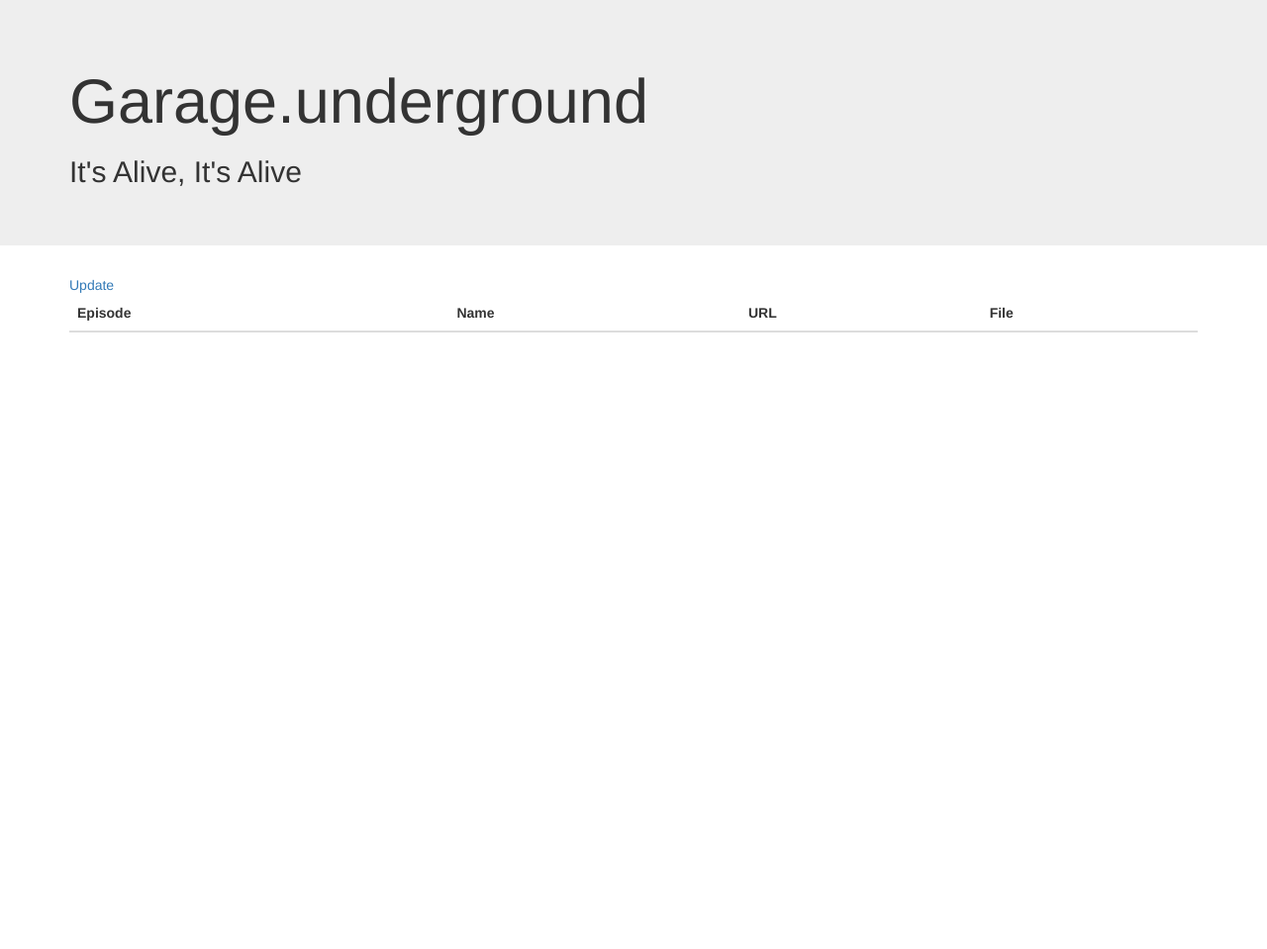
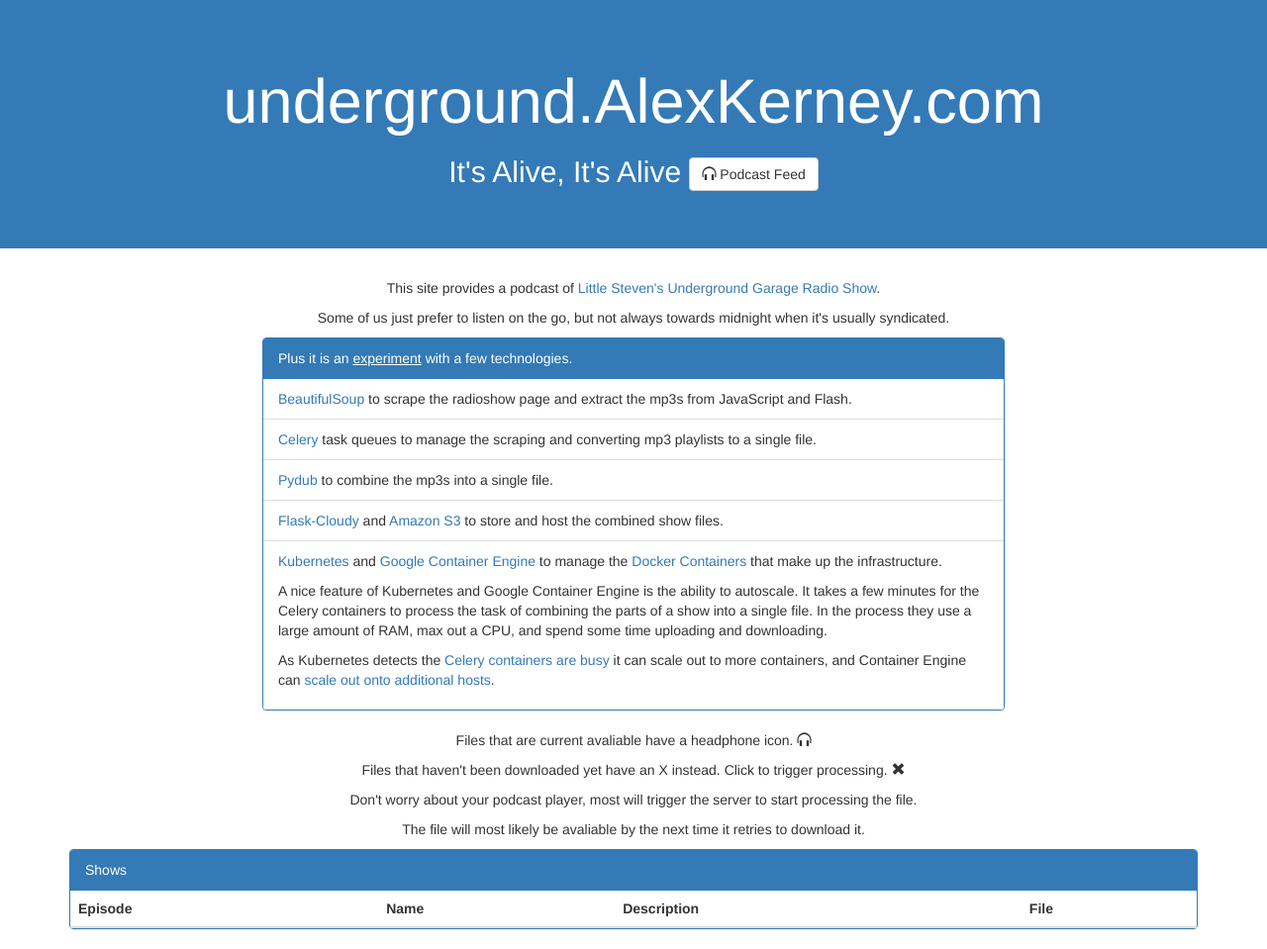
Before and after one commit to abkfenris/underground_garage, a Flask app: template app/underground_garage/templates/index.html in a window 1280 px wide. Shown: the whole page at 99% size. Before the commit the page ends 336 px from the top, so only its background shows below. Run offline with Flask 2, Linux system fonts and the light colour scheme; the template is opened without the code that fills it, so the values that code supplies are empty; some libraries are stand-ins or nearby versions.

Commit message:
Added 404 page and spruced up the index page. Fixed some feed issues too

```diff
--- a/app/underground_garage/main/views.py
+++ b/app/underground_garage/main/views.py
@@ -68,7 +68,7 @@ def mp3(episode):
     filename = '{episode}.mp3'.format(episode=s.episode)
     mp3 = storage.get(filename)
     try:
-        download_url = mp3.download_url()
+        download_url = mp3.download_url(timeout=18000)
         return redirect(download_url)
     except AttributeError:
         pl = shows.showplaylist(s.url)
--- a/app/underground_garage/templates/index.html
+++ b/app/underground_garage/templates/index.html
@@ -5,30 +5,105 @@
 {% block title %}Underground Garage Underground{% endblock %}
 
 {% block content %}
-    <div class="jumbotron">
+    <div class="jumbotron" style="background-color: #337ab7; color: white">
         <div class="container">
-            <h1>Garage.underground</h1>
-            <h2>It's Alive, It's Alive</h2>
+            <h1 class="text-center">underground.AlexKerney.com</h1>
+            <h2 class="text-center">It's Alive, It's Alive <a class="btn btn-default" href="{{ url_for('main.feed')}}"><span class="glyphicon glyphicon-headphones" aria-hidden="true"></span> Podcast Feed</a></h2>
         </div>
     </div>
 
     <div class="container">
-        <a href="{{ url_for('main.update') }}">Update</a>
+
+        <div class="row">
+            <p class="text-center">
+              This site provides a podcast of <a href="http://undergroundgarage.com">Little Steven's Underground Garage Radio Show</a>.
+            </p>
+            <p class="text-center">
+              Some of us just prefer to listen on the go, but not always towards midnight when it's usually syndicated.
+            </p>
+
+        </div>
+
+        <div class="row">
+          <div class="col-md-2">
+
+          </div>
+
+
+          <div class="col-md-8">
+            <div class="panel panel-primary">
+              <div class="panel-heading">
+                Plus it is an <a style="color: white; text-decoration: underline" href="https://github.com/abkfenris/underground_garage">experiment</a> with a few technologies.
+              </div>
+
+              <ul class="list-group">
+                <li class="list-group-item">
+                  <a href="https://beautiful-soup-4.readthedocs.io/en/latest/">BeautifulSoup</a> to scrape the radioshow page and extract the mp3s from JavaScript and Flash.
+                </li>
+                <li class="list-group-item">
+                  <a href="http://www.celeryproject.org">Celery</a> task queues to manage the scraping and converting mp3 playlists to a single file.
+                </li>
+                <li class="list-group-item">
+                  <a href="http://pydub.com">Pydub</a> to combine the mp3s into a single file.
+                </li>
+                <li class="list-group-item">
+                  <a href="https://github.com/mardix/flask-cloudy">Flask-Cloudy</a> and <a href="http://aws.amazon.com/s3/">Amazon S3</a> to store and host the combined show files.
+                </li>
+                <li class="list-group-item">
+                  <p>
+                    <a href="http://kubernetes.io">Kubernetes</a> and <a href="https://cloud.google.com/container-engine/">Google Container Engine</a> to manage the <a href="https://www.docker.com">Docker Containers</a> that make up the infrastructure.
+                  </p>
+                  <p>
+                    A nice feature of Kubernetes and Google Container Engine is the ability to autoscale.
+                    It takes a few minutes for the Celery containers to process the task of combining the parts of a show into a single file.
+                    In the process they use a large amount of RAM, max out a CPU, and spend some time uploading and downloading.
+                  </p>
+                  <p>
+                    As Kubernetes detects the <a href="https://github.com/abkfenris/underground_garage/blob/master/k8s/celery-scale.yaml">Celery containers are busy</a> it can scale out to more containers, and Container Engine can <a href="https://cloud.google.com/compute/docs/autoscaler/">scale out onto additional hosts</a>.
+                  </p>
+                </li>
+              </ul>
+            </div>
+          </div>
+
+        </div>
+
+        <div>
+          <p class="text-center">
+            Files that are current avaliable have a headphone icon. <span class="glyphicon glyphicon-headphones" aria-hidden="true"></span>
+          </p>
+          <p class="text-center">
+            Files that haven't been downloaded yet have an X instead. Click to trigger processing. <span class="glyphicon glyphicon-remove"></span>
+          </p>
+          <p class="text-center">
+            Don't worry about your podcast player, most will trigger the server to start processing the file.
+          </p>
+          <p class="text-center">
+            The file will most likely be avaliable by the next time it retries to download it.
+          </p>
+        </div>
+
+        <div class="panel panel-primary">
+          <div class="panel-heading">
+            Shows
+          </div>
+
           <table class='table table-striped table-hover'>
               <thead><tr>
                   <th>Episode</th>
                   <th>Name</th>
-                <th>URL</th>
+                  <th>Description</th>
                   <th>File</th>
               </tr></thead>
               {% for show in Show.query.order_by(Show.episode.desc()).all() %}
                   <tr>
                       <td>{% if show.episode %}{{ show.episode }}{% endif %}</td>
-                    <td>{% if show.name %}{{ show.name }}{% endif %}</td>
+                      <td>{% if show.name %}<a href='{{ show.url }}'>{{ show.name }}</a>{% endif %}</td>
                       <td>{% if show.description %}{{ show.description }}{% else %}{{ show.url }}{% endif %}</td>
                       <td>{% if show.episode %}<a href='{{ url_for('main.mp3', episode=show.episode) }}'>{% endif %}{% if show.file %}<span class="glyphicon glyphicon-headphones" aria-hidden="true"></span>{% else %}<span class="glyphicon glyphicon-remove"></span>{% endif %}{% if show.episode %}</a>{% endif %}</td>
                   </tr>
               {% endfor %}
           </table>
         </div>
+    </div>
 {% endblock %}
```
Also changed, not shown: app/underground_garage/templates/404.html (added, +24 -0 lines), 1 other file. Lines whose indentation alone changed are shown as unchanged.
